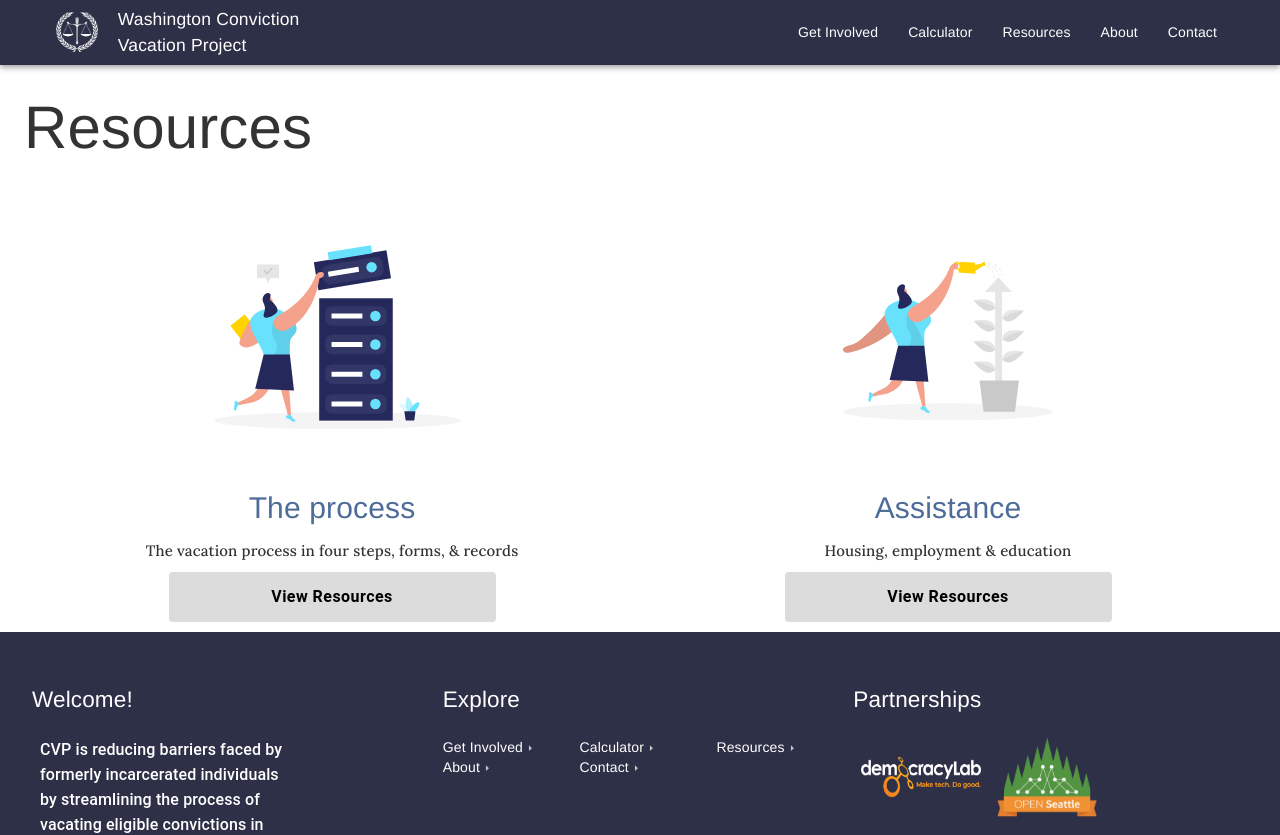
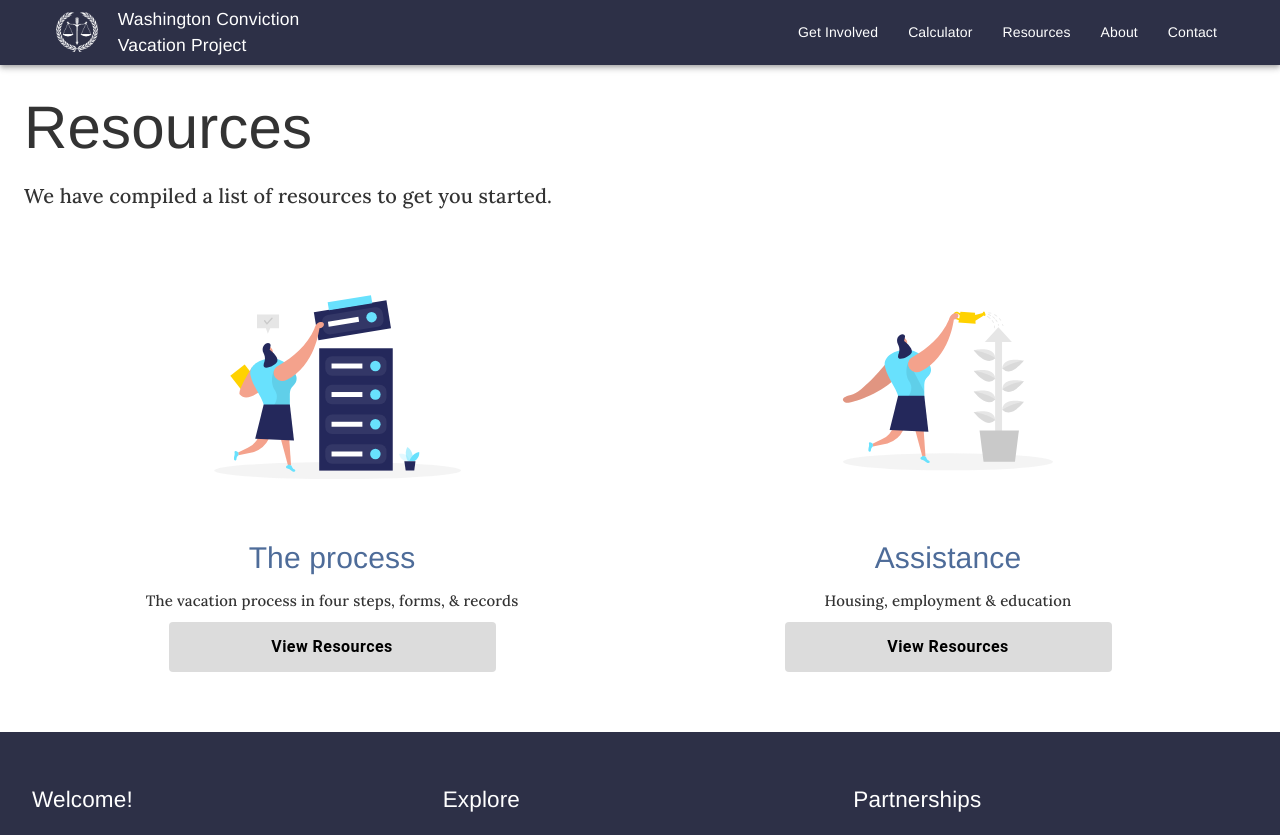
Before and after one commit to openseattle/clearviction-v1, a React (Create React App) app: page /resources in a window 1280 px wide. Shown: the top 835 px of the page. Built offline with nearby package versions, Linux system fonts and the light colour scheme.

Commit message:
Update ResourcesPage.jsx
adjust padding

```diff
--- a/src/Pages/ResourcesPage.jsx
+++ b/src/Pages/ResourcesPage.jsx
@@ -8,9 +8,9 @@ import PrimaryButton from "../ui-kit/Button";
 const ResourcesPage = () => {
   return (
     <>
-      <Container>
-        <HeroPanel title={"Resources"} />
-        <Grid container>
+      <Container maxWidth={"lg"} style={{paddingBottom: "50px"}}>
+        <HeroPanel title={"Resources"} subtitle={"We have compiled a list of resources to get you started."} />
+        <Grid  container>
           <TextWithImage
             img={arranging}
             header={"The process"}
```
